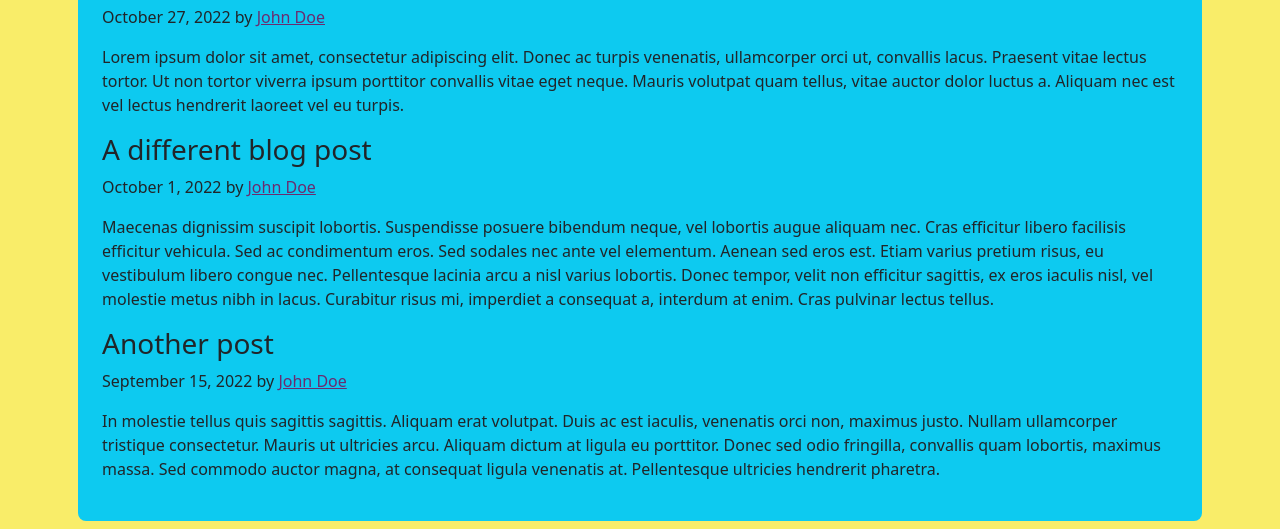
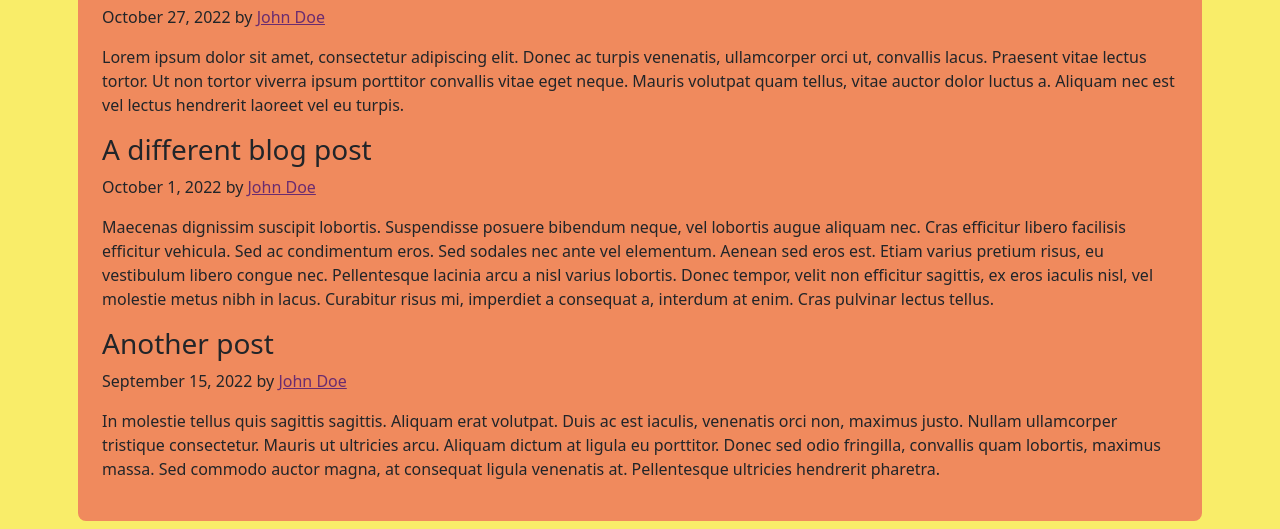
Before and after one commit to ohjenssen/css-frameworks-course-assignment, a website: page index.html in a window 1280 px wide. Shown: the part 419-948 px from the top of the page. Drawn offline with nearby package versions, Linux system fonts and the light colour scheme.

Commit message:
Style changes/overrides

```diff
--- /dev/null
+++ b/src/scss/_form.scss
@@ -0,0 +1 @@
+$input-border-color: $primary;
--- a/src/scss/_variables.scss
+++ b/src/scss/_variables.scss
@@ -1,11 +1,22 @@
 // Custom colors
-$dark-pink: #6A2C70;
-$rogue-red: #B83B5E;
-$light-orange: #F08A5D;
-$light-yellow: #F9ED69;
+$dark-pink:     #6A2C70;
+$rogue-red:     #B83B5E;
+$light-orange:  #F08A5D;
+$light-yellow:  #F9ED69;
 
 // Color overrides
-$primary: $dark-pink;
-$secondary: $rogue-red;
+$primary:       $dark-pink;
+$secondary:     $rogue-red;
+$info:          $light-orange;
 
-$body-bg: $light-yellow;
+//Body
+$body-bg:       $light-yellow;
+
+$grid-breakpoints: (
+  xs: 0,
+  sm: 550px,
+  md: 768px,
+  lg: 992px,
+  xl: 1200px,
+  xxl: 1400px
+);
--- a/src/scss/styles.scss
+++ b/src/scss/styles.scss
@@ -1,3 +1,5 @@
 @import "variables";
 
+@import "form";
+
 @import "../../node_modules/bootstrap/scss/bootstrap.scss";
```
Also changed, not shown: dist/css/styles.css, 1 other file.
